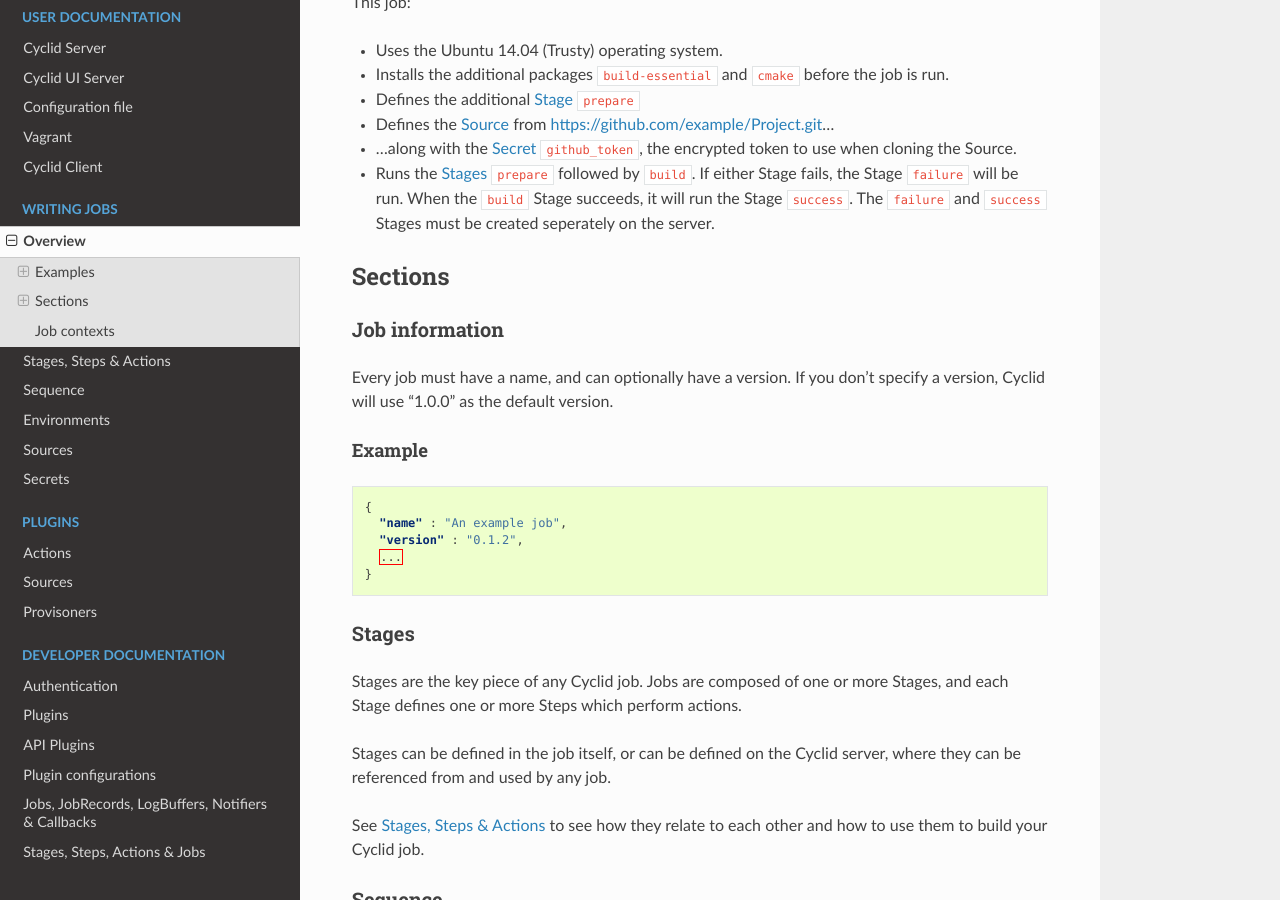
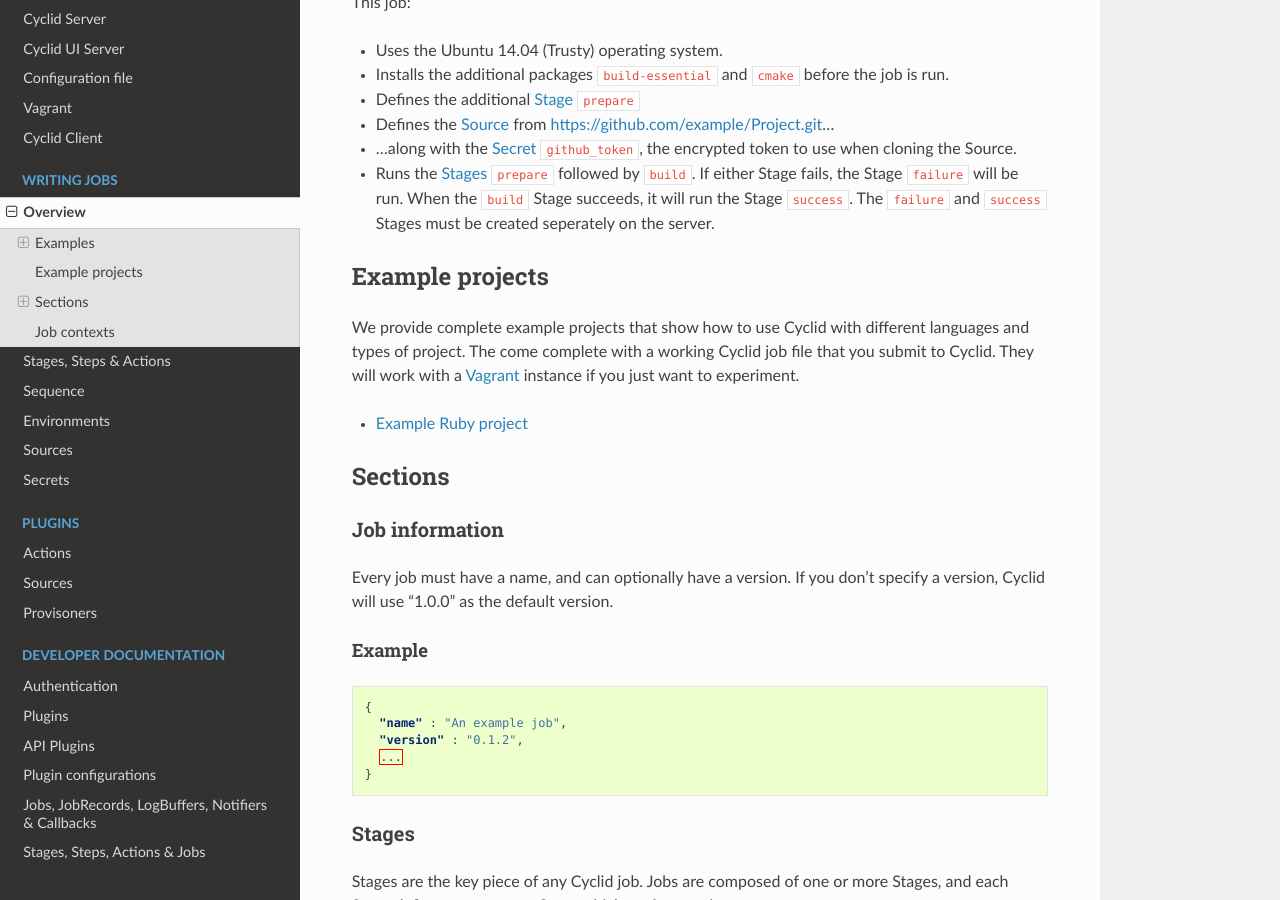
Before and after one commit to Cyclid/Cyclid-docs, a Sphinx documentation site: the page built from docs/jobs/overview.rst, in a window 1280 px wide and 900 px high, scrolled down 2665 px. Built offline with Sphinx 7.4.7 and the Read the Docs theme 2.0.0, drawn with Linux system fonts in a browser that asks for light colours.

Commit message:
Document the example project(s)

```diff
--- a/docs/jobs/overview.rst
+++ b/docs/jobs/overview.rst
@@ -164,6 +164,17 @@
   fails, the Stage ``failure`` will be run. When the ``build`` Stage succeeds,
   it will run the Stage ``success``. The ``failure`` and ``success`` Stages
   must be created seperately on the server.
+
+****************
+Example projects
+****************
+
+We provide complete example projects that show how to use Cyclid with
+different languages and types of project. The come complete with a working
+Cyclid job file that you submit to Cyclid. They will work with a
+:ref:`Vagrant <vagrant>` instance if you just want to experiment.
+
+* `Example Ruby project <https://github.com/Liqwyd/example-ruby-project>`_
 
 ********
 Sections
```
